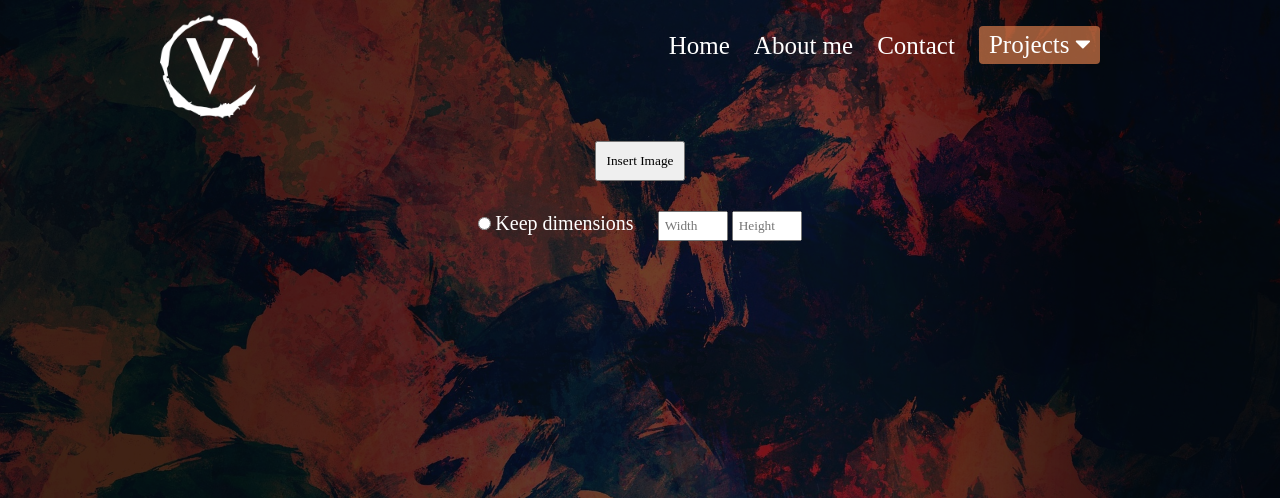
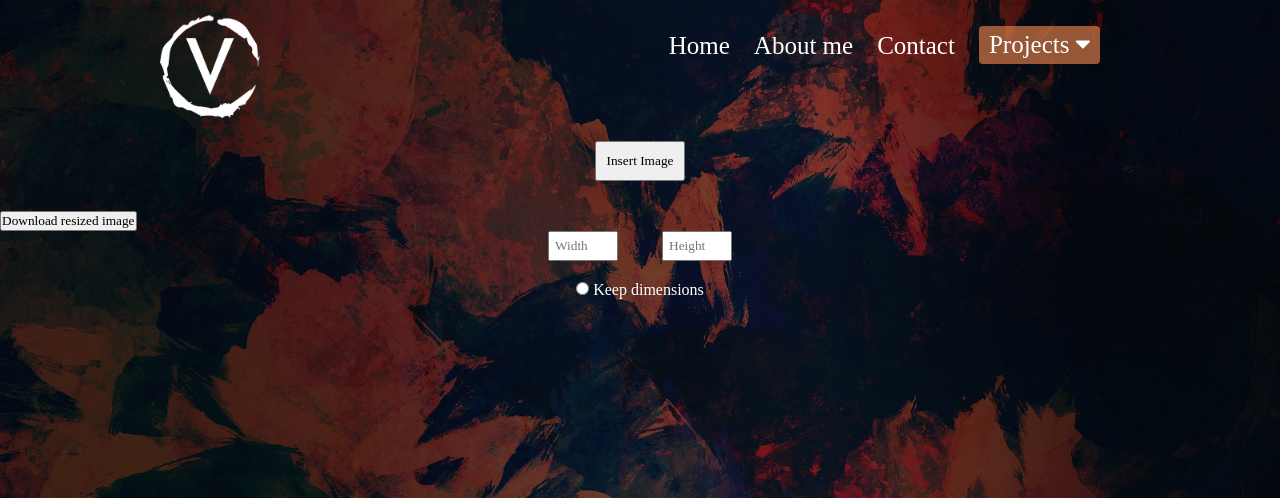
Before and after one commit to Vojjtak/Flask_portfolio_withApps, a Flask app: page /imageresizer in a window 1280 px wide. Shown: the top 498 px of the page. Run offline with Flask 3, Linux system fonts and the light colour scheme; some libraries are stand-ins or nearby versions.

Commit message:
resizer functionality update

```diff
--- a/website/resizer.py
+++ b/website/resizer.py
@@ -12,34 +12,40 @@ def img_resizer():
     return render_template("apps/imageresizer.html")
 
 @resizer.route("/get_img_path", methods=['POST'])
-def img_path():
+def choose_image():
     if request.method == "POST":
-        image_name = choose_image()
-        return jsonify({'image_name': image_name})
+        root = tk.Tk()
+        root.withdraw()
+        root.attributes("-topmost", True)
+        image_path = tk.filedialog.askopenfilename(parent=root)
+        name = os.path.split(image_path)
+        img = Image.open(image_path)
+        img.save(f"website/static/temp/{name[1]}")
+        image_name = name[1]
+        im = cv2.imread(f"website/static/temp/{name[1]}")
+        width = im.shape[1]
+        height = im.shape[0]
+        return jsonify({'image_name': image_name, 'width': width, 'height': height})
 
 
-def choose_image():
-    root = tk.Tk()
-    root.withdraw()
-    root.attributes("-topmost", True)
-    image_path = tk.filedialog.askopenfilename(parent=root)
-    name = os.path.split(image_path)
-    img = Image.open(image_path)
-    img.save(f"website/static/temp/{name[1]}")
-    return name[1]
+@resizer.route("/save_image", methods=['POST'])
+def resize_image():
+    if request.method == 'POST':
+        image = request.args.get("neco")
+        print(image)
+        width = request.form.get("width")
+        print(width)
+        height = request.form["height"]
+        print(height)
+        img_to_resize = cv2.imread(image)
+        resized_image = cv2.resize(img_to_resize, (width, height))
+        type = "jpg"
+        save_dir = tkinter.filedialog.asksaveasfilename(defaultextension=type)
+        cv2.imwrite(save_dir, resized_image)
+        save_confirmation = "Your image was saved."
+        return jsonify({'save_confirmation': save_confirmation})
 
-
-def resize_image(width, height, image):
-    img_to_resize = cv2.imread(image)
-    resized_image = cv2.resize(img_to_resize, (width, height))
-    return resized_image
-
-
-def save_image(resized_image):
-    type = "jpg"
-    save_dir = tkinter.filedialog.asksaveasfilename(defaultextension=type)
-    cv2.imwrite(save_dir, resized_image)
 
 
 if __name__ == "__main__":
-    choose_image()
+    pass
--- a/website/static/js/script.js
+++ b/website/static/js/script.js
@@ -29,8 +29,34 @@ $(function() {
                 url: "/get_img_path",
                 success: function(response) {
                     var name = response.image_name;
+                    var width = response.width
+                    var height = response.height
+                    var path = ("/static/temp/" + name)
                     $("#img_result").attr("src", "/static/temp/" +  name).hide();
                     $("#img_result").fadeIn()
+                    $("#img_down").text("/static/temp/" +  name).hide();
+                    $("#height_img").text("Original height  " + height).show()
+                    $("#width_img").text("Original width  " + width).show()
+                    $("#neco").val(path)
+
+
+                },
+                error: function() {
+                    $("#imagePathResult").text("Error getting image path.");
+                }
+            });
+        });
+    });
+
+    $(document).ready(function() {
+        $("#save").click(function() {
+            $.ajax({
+                type: "POST",
+                url: "/save_image",
+                success: function(response) {
+                    var message = response.save_confirmation;
+
+                    $("#confirmation").text(message).show();
 
                 },
                 error: function() {
--- a/website/static/styles/resizer.css
+++ b/website/static/styles/resizer.css
@@ -16,16 +16,22 @@ form {
 form input[name="width"] {
     width: 70px;
     padding: 5px;
+    margin-left: 20px;
+    margin-right: 20px;
 }
 form input[name="height"] {
     width: 70px;
     padding: 5px;
+    margin-left: 20px;
+    margin-right: 20px;
 }
 
 form label {
     color: white;
-    font-size: 20px;
-    margin-right: 20px;
+}
+
+#radio {
+    margin-top: 20px;
 }
 
 .res_img img{
@@ -33,3 +39,17 @@ form label {
     margin: 30px auto 0 auto;
     width: 300px;
 }
+
+#width_img {
+    color: white;
+    font-size: 20px;
+    display: contents;
+
+}
+
+#height_img {
+    color: white;
+    font-size: 20px;
+    display: contents;
+
+}
--- a/website/static/styles/ytb.css
+++ b/website/static/styles/ytb.css
@@ -22,8 +22,12 @@
 
 header {
     position: relative;
-    height: 90vh;
+    height: 85vh;
     overflow: hidden;
+}
+
+main {
+    background: #E1DDE1;
 }
 /****************************** YTB download ******************************/
 
--- a/website/templates/apps/imageresizer.html
+++ b/website/templates/apps/imageresizer.html
@@ -13,21 +13,39 @@
     <div class="insert_button">
         <button id="image_name" name="ahoj">Insert Image</button>
     </div>
+    <form action="">
+    <div class="img_down"></div>
+    <input type="hidden" id="neco" name="neco">
+    </form>
 
+    <div class="save_and_download">
+        <button id="save" name="save">Download resized image</button>
+    </div>
+    <div id="confirmation"></div>
 
 
     <form action="" method="post">
-        <input type="radio" name="dimensions">
-        <label for="dimensions">Keep dimensions</label>
 
+
+        <div id="width_img"></div>
         <input type="text" placeholder="Width" name="width">
-        <input type="text" placeholder="Height" name="height">
+
+        <div id="height_img"></div>
+        <input type="text" placeholder="Height" name="height"><br>
+
+        <div id="radio">
+            <input type="radio" name="dimensions">
+            <label for="dimensions">Keep dimensions</label>
+        </div>
     </form>
 
     <div class="res_img">
         <img id="img_result" src="">
     </div>
 
+
+
+
 </header>
 
 {% endblock %}
```
Also changed, not shown: 1 other file.
